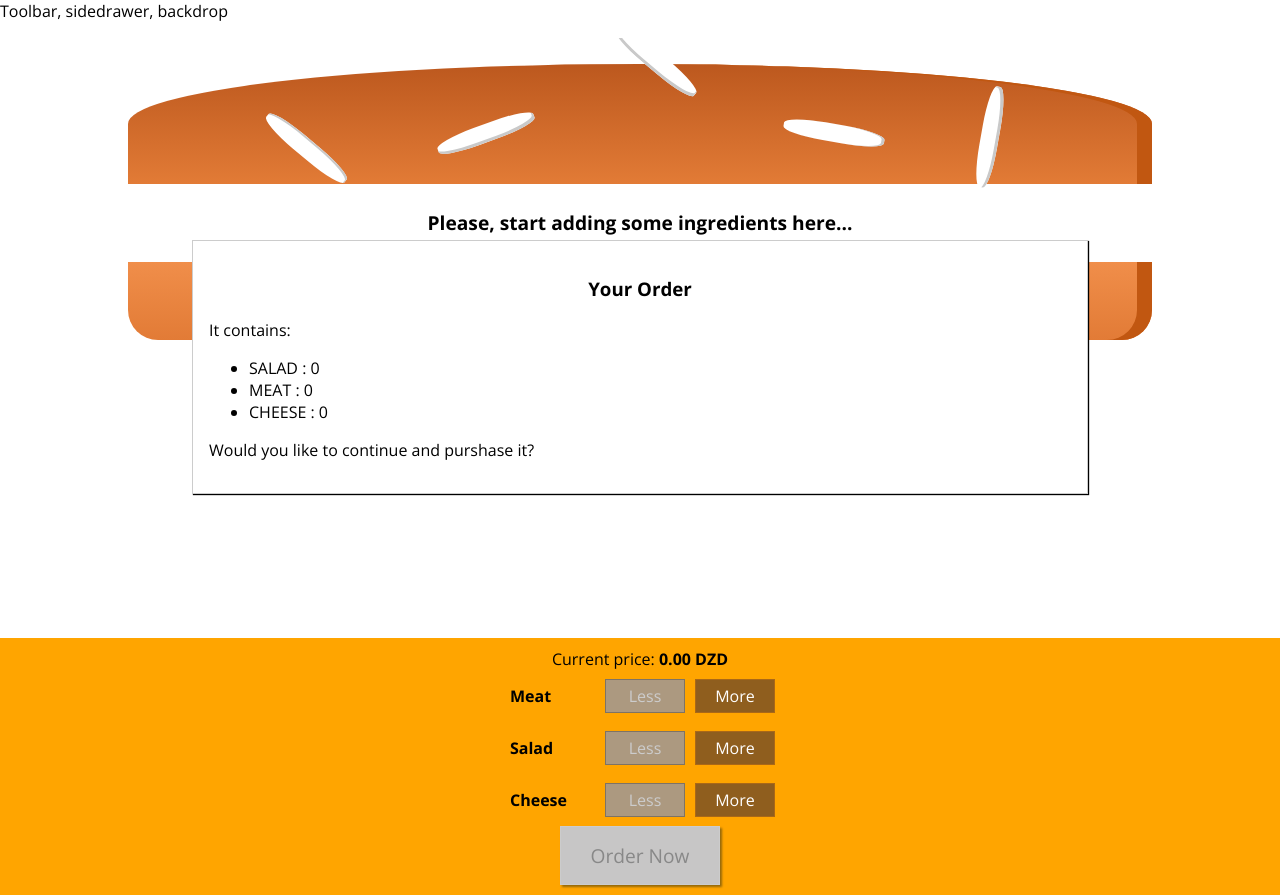
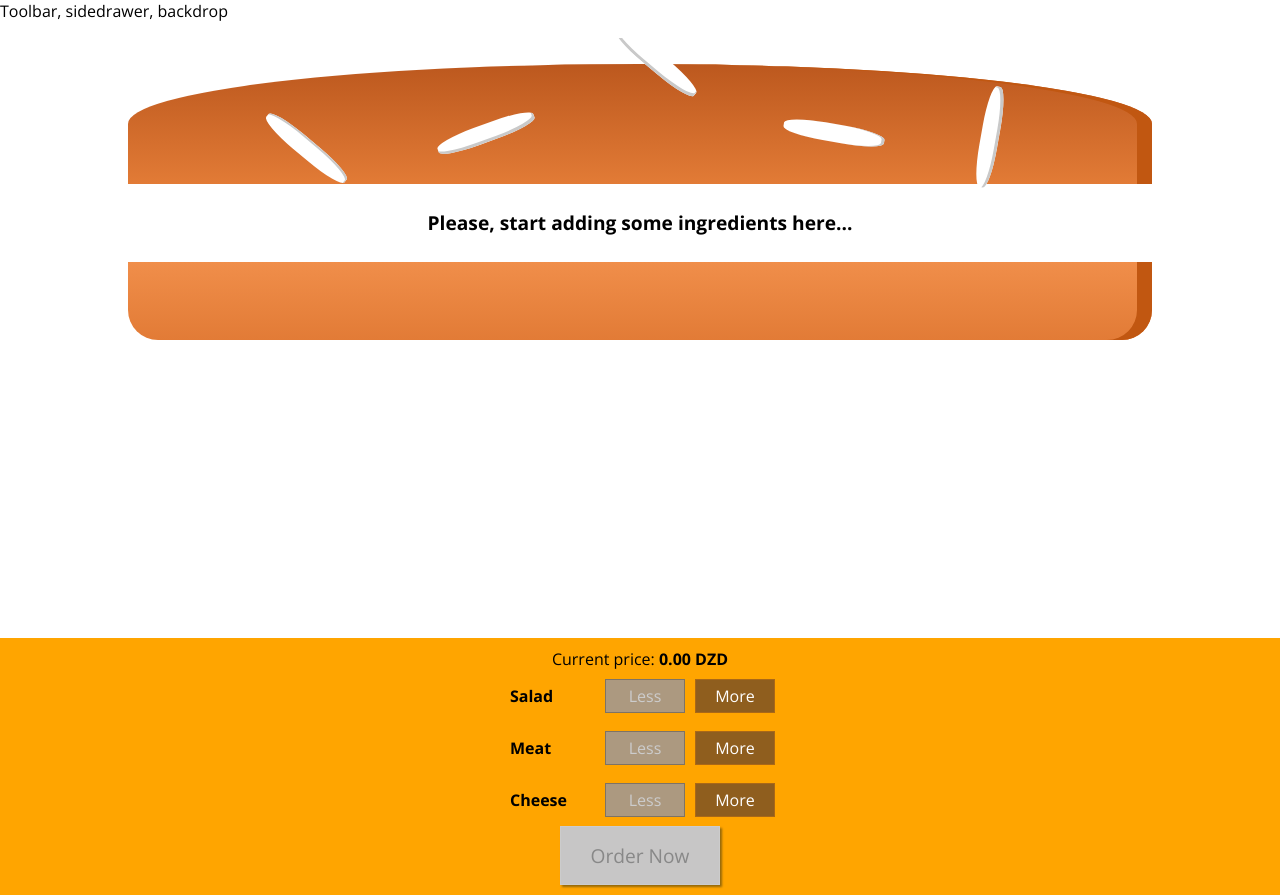
Before and after one commit to ican17/BurgerBuilder, a React (Create React App) app: page / in a window 1280 px wide. Built offline with nearby package versions, Linux system fonts and the light colour scheme.

Commit message:
Showing and Hiding the modal

```diff
--- a/src/components/Burger/BuildControls/BuildControls.js
+++ b/src/components/Burger/BuildControls/BuildControls.js
@@ -3,8 +3,8 @@ import BuildControl from './BuildControl/BuildControl';
 import classes from '../BuildControls/BuildControls.module.css';
 
 const BUILD_CONTROLS = [
+    { label: "Salad", type: "salad" },
     { label: "Meat", type: "meat" },
-    { label: "Salad", type: "salad" },
     { label: "Cheese", type: "cheese" },
 ]
 function BuildControls(props) {
@@ -17,7 +17,10 @@ function BuildControls(props) {
                 added={() => props.ingredientAdded(ctr.type)}
                 removed={() => props.ingredientRemoved(ctr.type)}
                 disabled = {props.disabledInfo[ctr.type]}/>)}
-                <button className={classes.OrderButton} disabled = {!props.purshasable}>Order Now</button>
+                <button
+                className={classes.OrderButton}
+                 disabled = {!props.purshasable}
+                 onClick={props.order}>Order Now</button>
         </div>
     )
 }
--- a/src/components/UI/Modal/Modal.js
+++ b/src/components/UI/Modal/Modal.js
@@ -3,7 +3,12 @@ import classes from '../Modal/Modal.module.css';
 
 function Modal(props) {
     return (
-        <div className={classes.Modal}>
+        <div
+        className={classes.Modal}
+        style={{
+            transform: props.show? 'translateY(0)' : 'translateY(-100vh)',
+            opacity: props.show? '1':'0'
+        }}>
             {props.children}
         </div>
     )
--- a/src/containers/BurgerBuilder/BurgerBuilder.js
+++ b/src/containers/BurgerBuilder/BurgerBuilder.js
@@ -19,9 +19,13 @@ class BurgerBuilder extends Component{
             cheese: 0,
         },
         purshasable : false,
+        purshasing : false,
         totalPrice: 0
     }
 
+    purshaseHandler = ()=>{
+        this.setState({purshasing: true});
+    }
     updatePurshasable(ingridientsUpdated){
         const ingredients = {...ingridientsUpdated};
         const temp = Object.keys(ingredients)
@@ -61,7 +65,7 @@ class BurgerBuilder extends Component{
         }
         return (
             <Aux>
-                <Modal>
+                <Modal show={this.state.purshasing}>
                     <OrderSummary ingredients ={this.state.ingredients}/>
                 </Modal>
                 <Burger ingredients = {this.state.ingredients}/>
@@ -70,7 +74,8 @@ class BurgerBuilder extends Component{
                 ingredientRemoved = {this.removeIngredientHandler}
                 disabledInfo = {disabledInfo}
                 price ={this.state.totalPrice}
-                purshasable ={this.state.purshasable}/>
+                purshasable ={this.state.purshasable}
+                order = {this.purshaseHandler}/>
             </Aux>
         )
     }
```
